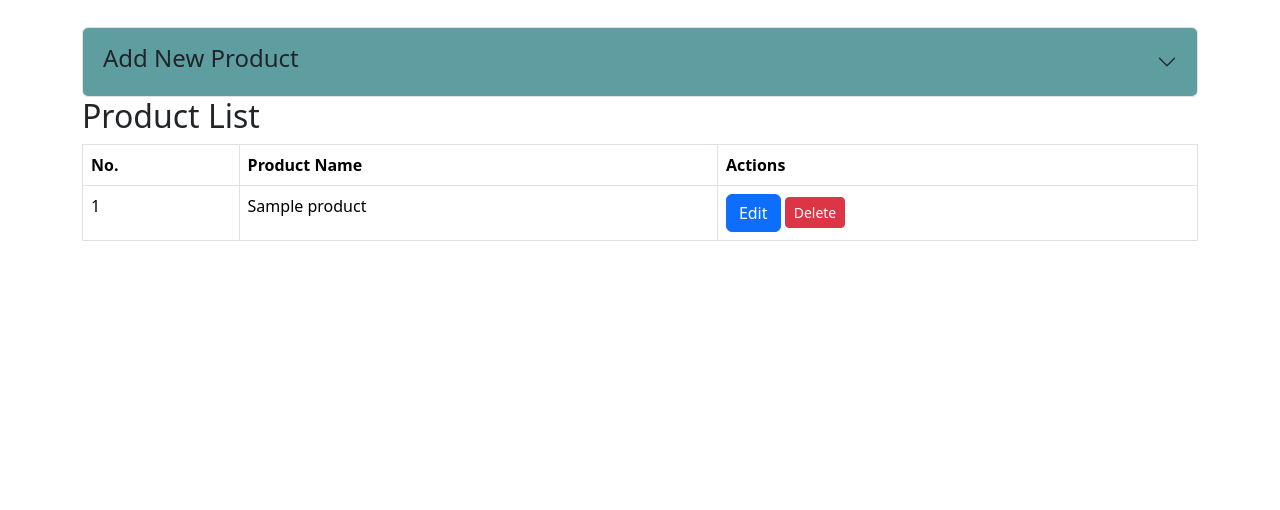
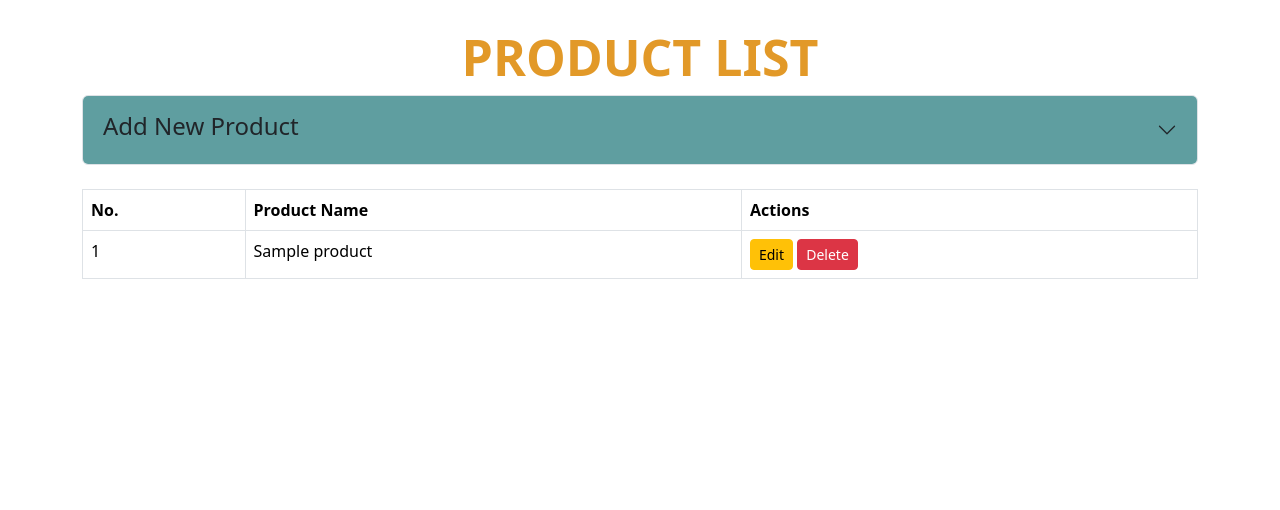
Before and after one commit to fymran/sso_aa, a Flask app: page /product in a window 1280 px wide. Shown: the part 181-691 px from the top of the page. Run offline with Flask 3, Linux system fonts and the light colour scheme; the visitor is signed in with stand-in values (Sample User, id 1); tables that the repository leaves empty or names only in its code hold one stand-in row (values such as "Sample post").

Commit message:
Update product.html
done

```diff
--- a/templates/admin/product.html
+++ b/templates/admin/product.html
@@ -5,6 +5,7 @@
         <meta name="viewport" content="width=device-width, initial-scale=1.0">
         <title>Admin - Product</title>
         <link href="https://cdn.jsdelivr.net/npm/bootstrap@5.3.3/dist/css/bootstrap.min.css" rel="stylesheet" integrity="sha384-QWTKZyjpPEjISv5WaRU9OFeRpok6YctnYmDr5pNlyT2bRjXh0JMhjY6hW+ALEwIH" crossorigin="anonymous">
+        <link rel="icon" type="image/jpg" href="{{ url_for('static', filename='image/ssoaa_logo.jpg') }}">
     </head>
 <body>
     {% include '/admin/admin_header.html' %}
@@ -16,6 +17,7 @@
             </div>
         {% endif %}
     {% endwith %}
+    <h2 style="text-align:center; font-size:50px; color:#e29928; font-weight: bold;">PRODUCT LIST</h2>
     <div class="accordion" id="accordionExample">
         <div class="accordion-item">
             <h2 class="accordion-header">
@@ -30,14 +32,14 @@
                             <label for="productName" class="form-label">Product Name</label>
                             <input type="text" class="form-control" id="productName" name="productName" required>
                         </div>
-                        <button type="submit" class="btn btn-primary">Add Product</button>
+                        <button type="submit" class="btn btn-success">Add</button>
                         <a href="/product" class="btn btn-secondary">Cancel</a>
                     </form>
                 </div>
             </div>
         </div>
     </div>
-    <h2>Product List</h2>
+<br>
     <div class="overflow-y-scroll" style="max-height: 600px;">
         <table class="table table-bordered">
             <thead>
@@ -53,7 +55,7 @@
                     <td>{{ loop.index }}</td>
                     <td>{{ product[1] }}</td>
                     <td>
-                        <a data-bs-toggle="offcanvas" data-bs-target="#offcanvasEdit{{ product[0] }}" aria-controls="offcanvasEdit" class="btn btn-primary">Edit</a>
+                        <a data-bs-toggle="offcanvas" data-bs-target="#offcanvasEdit{{ product[0] }}" aria-controls="offcanvasEdit" class="btn btn-sm btn-warning">Edit</a>
                         <form action="{{ url_for('product.delete_product', productID=product[0]) }}" method="POST" style="display:inline-block;">
                             <button type="submit" class="btn btn-sm btn-danger" onclick="return confirm('Are you sure?')">Delete</button>
                         </form>
@@ -62,16 +64,16 @@
 
                 <div class="offcanvas offcanvas-end" tabindex="-1" id="offcanvasEdit{{ product[0] }}" aria-labelledby="offcanvasEditLabel">
                     <div class="offcanvas-header">
-                        <h5 class="offcanvas-title" id="offcanvasEditLabel">Edit Wilayah</h5>
+                        <h5 class="offcanvas-title" id="offcanvasEditLabel">Edit Product</h5>
                         <button type="button" class="btn-close" data-bs-dismiss="offcanvas" aria-label="Close"></button>
                     </div>
                     <div class="offcanvas-body">
                         <form action="/edit_product/{{ product[0] }}" method="POST">
                             <div class="mb-3">
-                                <label for="productName{{ product[0] }}" class="form-label">product Name</label>
+                                <label for="productName{{ product[0] }}" class="form-label">Product name</label>
                                 <input type="text" class="form-control" id="productName{{ product[0] }}" name="productName" value="{{ product[1] }}" required>
                             </div>
-                            <button type="submit" class="btn btn-primary">Update product</button>
+                            <button type="submit" class="btn btn-primary">Update</button>
                             <a href="/product" class="btn btn-secondary">Cancel</a>
                         </form>
                     </div>
```
